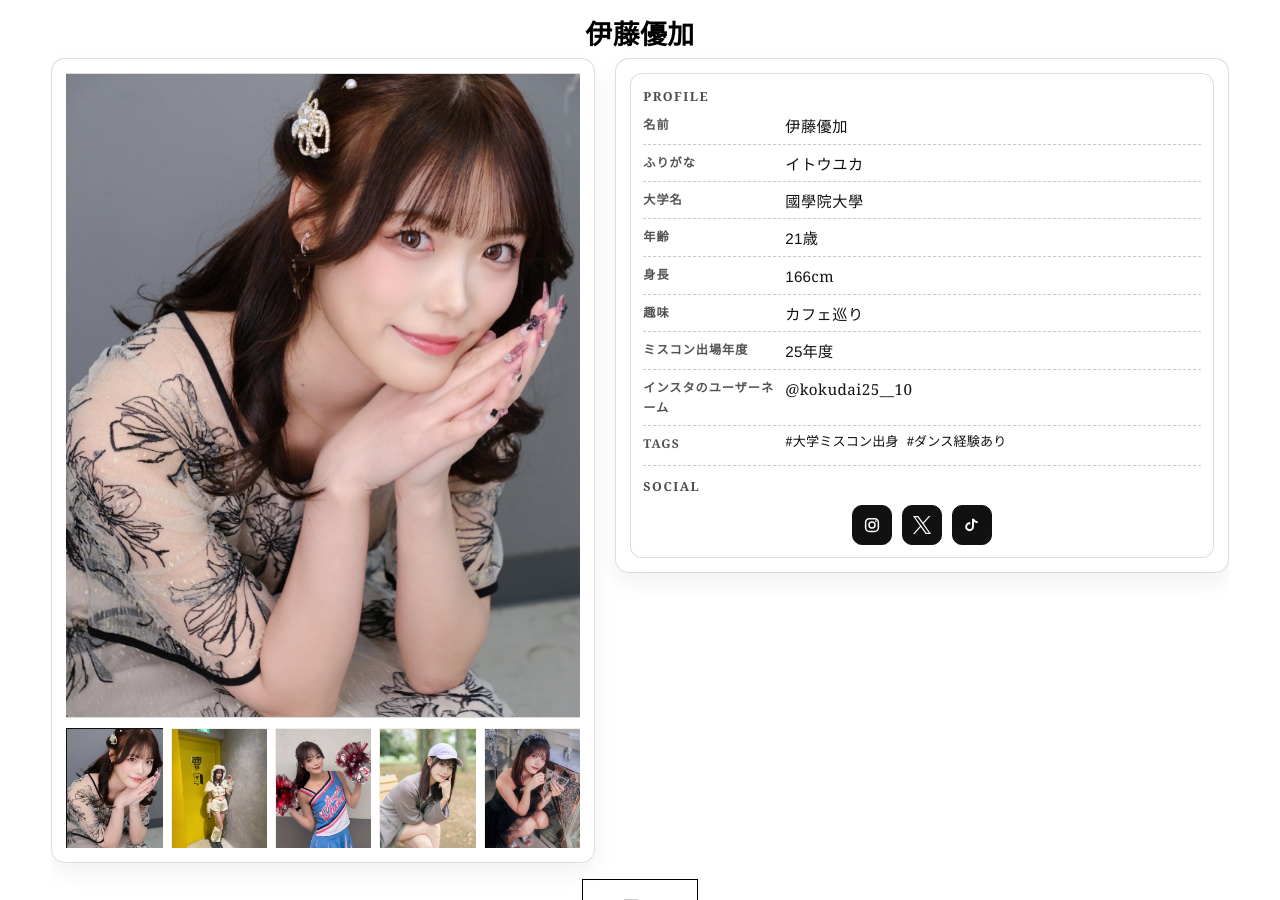
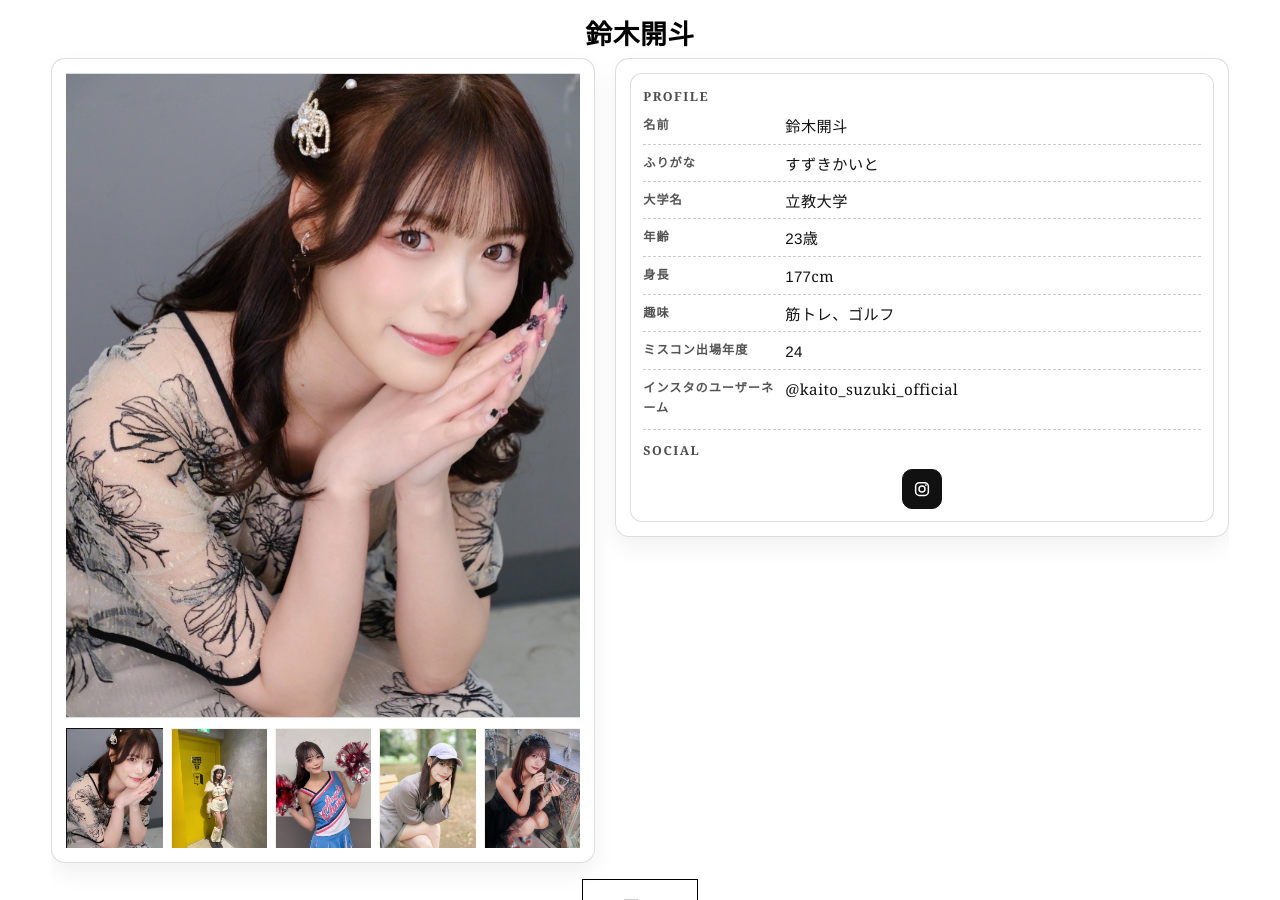
Before and after one commit to tkm-sano/entp, a Jekyll site: the page built from _models/mc-0005.md, in a window 1280 px wide and 900 px high. Built offline with Jekyll 4.4.1, drawn with Linux system fonts in a browser that asks for light colours.

Commit message:
chore: sync models from spreadsheet and media

```diff
--- a/_models/mc-0005.md
+++ b/_models/mc-0005.md
@@ -1,31 +1,21 @@
 ---
 layout: "model"
-name: "伊藤優加"
-kana: "イトウユカ"
-gender: "female"
-height: 166
-age: 21
-birth_date: "2004-08-08"
-university: "國學院大學"
-hobby_1: "カフェ巡り"
-skill_hobby: "カフェ巡り"
-miss_contest_year: "25年度"
-tag_1: "大学ミスコン出身"
-tag_2: "ダンス経験あり"
-profile_tags:
-  - "大学ミスコン出身"
-  - "ダンス経験あり"
-filter_tags:
-  - "大学ミスコン出身"
-  - "ダンス経験あり"
+name: "鈴木開斗"
+kana: "すずきかいと"
+gender: "male"
+height: 177
+age: 23
+birth_date: "2002-10-11"
+university: "立教大学"
+hobby_1: "筋トレ、ゴルフ"
+skill_hobby: "筋トレ / ゴルフ"
+miss_contest_year: "24"
 images:
   - url: "/assets/images/models/mc-0005/01_589648013_17864777430518127_6907367043059862523_n.jpg"
   - url: "/assets/images/models/mc-0005/02_573212889_17861810964518127_5370549369273889355_n.jpg"
   - url: "/assets/images/models/mc-0005/03_620489895_17871215463518127_9027775801157356322_n.jpg"
   - url: "/assets/images/models/mc-0005/04_648144740_17877279909518127_5360962698444673562_n.jpg"
   - url: "/assets/images/models/mc-0005/568529691_17860329690518127_6087420206435022102_n.jpg"
-instagram_username: "kokudai25__10"
-instagram_url: "https://www.instagram.com/kokudai25__10/"
-x_url: "https://x.com/kokudai25__10"
-tiktok_url: "https://www.tiktok.com/@yuka_ito.0802"
+instagram_username: "kaito_suzuki_official"
+instagram_url: "https://www.instagram.com/kaito_suzuki_official/"
 ---
```
Also changed, not shown: _data/models.json (+70 -0 lines), _models/mc-0005-2.md (added, +31 -0 lines), _models/mc-0022.md (added, +15 -0 lines), 2 other files.
